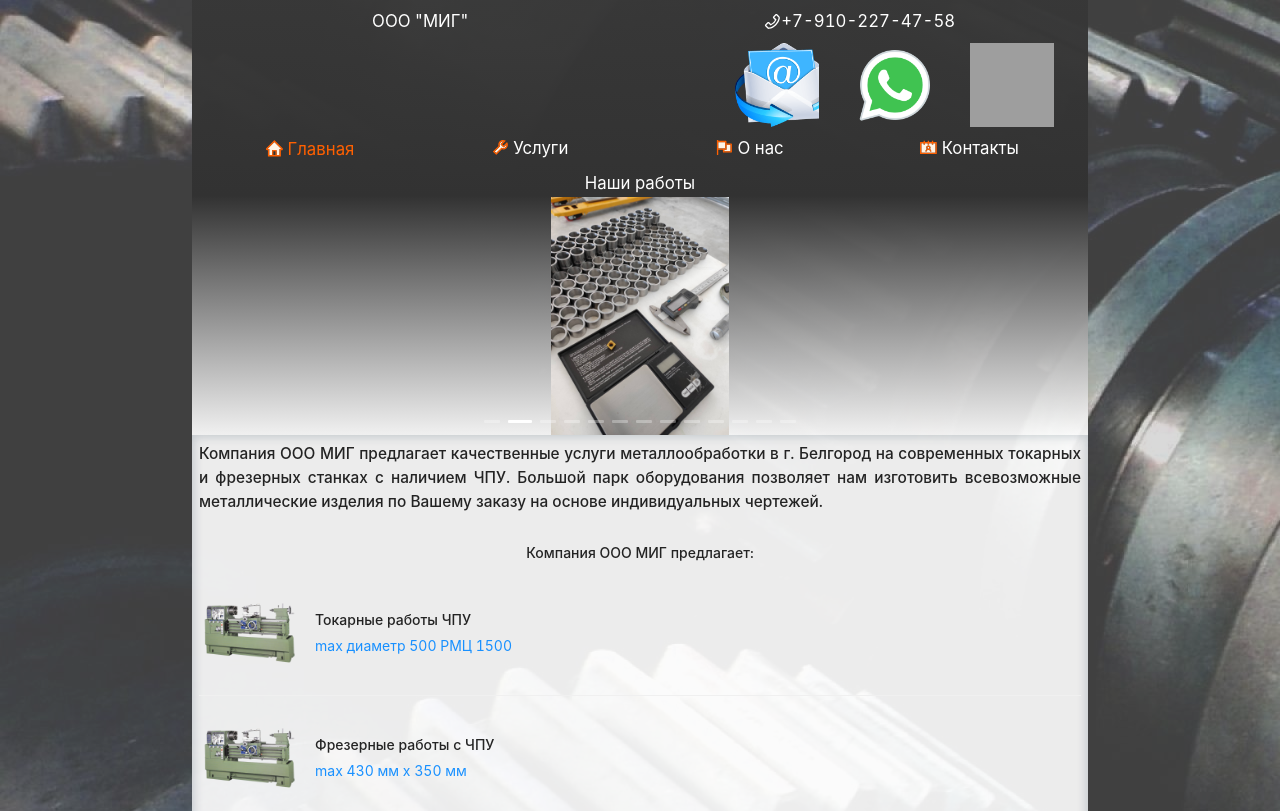
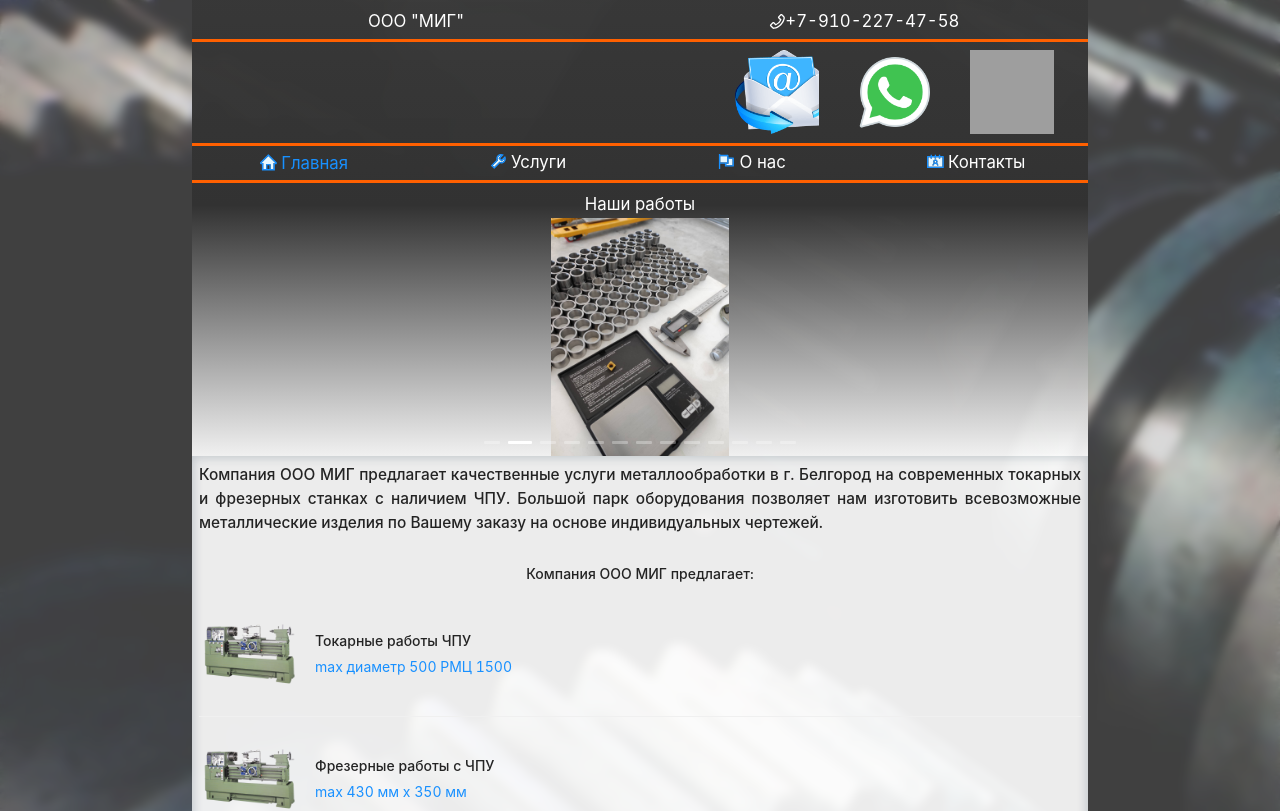
Before and after one commit to Aytcavdep/mig, a React (Create React App) app: page / in a window 1280 px wide. Shown: the top 811 px of the page. Built offline with nearby package versions, Linux system fonts and the light colour scheme; grey boxes are pictures that could not be loaded; the HTML template or start-up script is replaced by a standard one.

Commit message:
Restyle header, carousel

```diff
--- a/public/index.html
+++ b/public/index.html
@@ -14,9 +14,11 @@
     <meta name="theme-color" content="#000000" />
     <meta
       name="description"
-      content="ООО МИГ - услуги металлообработки полного цикла"
+      content="ООО МИГ - услуги металлообработки на современных токарных
+       и фрезерных станках ЧПУ с технической возможностью закалки,
+        химического оксидирования, цинкования"
     />
-    <title>ООО МИГ</title>
+    <title>МИГ Белгород.Токарные, фрезерные, шлифовальные работы</title>
   </head>
   <body>
     <noscript>You need to enable JavaScript to run this app.</noscript>
--- a/src/App.css
+++ b/src/App.css
@@ -19,15 +19,16 @@ body {
 }
 #root {
   background-color: rgba(160, 160, 160, 0.4);
+  backdrop-filter: blur(5px);
 }
 
-@media screen and (min-width: 321px) and (max-width: 480px)  {
+@media screen and (min-width: 321px) and (max-width: 480px) {
   .App {
     width: 100%;
   }
 }
-@media  (max-width: 330px) {
+@media (max-width: 330px) {
   .navmenu {
-   font-size: 13px;
+    font-size: 13px;
   }
-   }
+}
--- a/src/components/Carousel.jsx
+++ b/src/components/Carousel.jsx
@@ -1,8 +1,9 @@
-import { Carousel } from "antd";
+import { Carousel, Image } from "antd";
 import "antd/dist/antd.css";
 import React from "react";
 import { Link } from "react-router-dom";
 import { joblist } from "../pages/services/joblist";
+import "./Layout.css";
 /*const contentStyle = {
   height: "100px",
   color: "#fff",
@@ -11,30 +12,19 @@ import { joblist } from "../pages/services/joblist";
   background: "#000"
 };*/
 
-
 const CarouselImg = () => (
   <Carousel autoplay>
     {joblist.map((item) => (
       <div className="joblist" key={item.id}>
-        <Link to="/">
         <div className="img-container">
-          <img align="center" src={item.img} alt={item.title}/>
-          </div>
-        </Link>
+          <Image align="center" src={item.img} alt={item.title} />
+        </div>
+
         {/* <div className="joblist-container">
           <div className="joblist-services">{item.services}</div>
         </div> */}
       </div>
     ))}
-    {/*<div>
-      <h3 style={contentStyle}>2</h3>
-    </div>
-    <div>
-      <h3 style={contentStyle}>3</h3>
-    </div>
-    <div>
-      <h3 style={contentStyle}>4</h3>
-    </div>*/}
   </Carousel>
 );
 
--- a/src/components/Layout.css
+++ b/src/components/Layout.css
@@ -5,7 +5,7 @@
   cursor: pointer;
 }
 .active-nav {
-  color: #ff6000;
+  /*color: #ff6000;*/
   text-decoration: none;
 }
 
@@ -30,27 +30,29 @@
 .contact {
   display: grid;
   /* margin: 5px; */
-  margin: 0.5em;
+  margin: 0.5em 0;
+  padding-bottom: 4px;
   /* margin-bottom: 10px; */
   grid-template-columns: repeat(2, 1fr);
   justify-items: center;
   align-items: center;
   justify-content: space-between;
+  border-bottom: #ff6000 solid;
 }
 
 .navmenu {
-  /* margin: 5px; */
-  margin: 0.5em;
-  /* margin-top: 10px; */
-
+  margin: 0.5em 0;
   display: grid;
   grid-template-columns: repeat(4, 1fr);
-
   justify-items: center;
   align-items: center;
+  padding: 4px 0;
+  border-top: #ff6000 solid;
+  border-bottom: #ff6000 solid;
 }
+
 .nav:after {
-  background-color: #8db8f8;
+  background-color: #fff;
   display: block;
   content: "";
   height: 3px;
@@ -95,7 +97,7 @@ CarouselImg {
   justify-content: center;
 }
 
-.img-container > img {
+.ant-image-img {
   /* height: 100px; */
   height: var(--carousel-size);
 }
@@ -138,19 +140,3 @@ CarouselImg {
 .joblist {
   text-align: center;
 }
-
-.joblist-container {
-  background-image: url(/src/pages/services/img/cex.jpg);
-  /* height: 100px; */
-  height: var(--carousel-size);
-  color: white;
-  background-position: center;
-  background-repeat: no-repeat;
-  background-size: cover;
-}
-
-.joblist-services {
-  padding-top: 0.5em;
-  background-color: rgba(160, 160, 160, 0.4);
-  height: var(--carousel-size);
-}
--- a/src/components/Layout.jsx
+++ b/src/components/Layout.jsx
@@ -27,27 +27,36 @@ const Layout = () => {
           </div>
         </div>
         <div className="messager-container">
-        <div className="messager">
-        <a title="Отправить Email" href="mailto:admin@migbelg.ru?subject=Расчёт изготовления детали(from:migbelg.ru)"><img src={require("./img/email.webp")} alt="Email"/></a>
-        <a title="WhatsApp" href="whatsapp://send?phone=+79102274758"><img src={require("./img/whatsapp.png")} alt="WhatsApp"/></a>
-    <a title="Viber" href="viber://chat?number=%2B79102274758"><img src={require("./img/viber.png")} alt="Viber"/></a>
-    {/* <a title="Telegram" href="tg://resolve?domain=santech31"><img src="img/telegram.png" alt="Telegram"></a> */}
-    {/* <a title="instagram" href="http://instagram.com/_u/santech31/"><img src="img/instagram.png" alt="instagram"></a>
+          <div className="messager">
+            <a
+              title="Отправить Email"
+              href="mailto:admin@migbelg.ru?subject=Расчёт изготовления детали(from:migbelg.ru)"
+            >
+              <img src={require("./img/email.webp")} alt="Email" />
+            </a>
+            <a title="WhatsApp" href="whatsapp://send?phone=+79102274758">
+              <img src={require("./img/whatsapp.png")} alt="WhatsApp" />
+            </a>
+            <a title="Viber" href="viber://chat?number=%2B79102274758">
+              <img src={require("./img/viber.png")} alt="Viber" />
+            </a>
+            {/* <a title="Telegram" href="tg://resolve?domain=santech31"><img src="img/telegram.png" alt="Telegram"></a> */}
+            {/* <a title="instagram" href="http://instagram.com/_u/santech31/"><img src="img/instagram.png" alt="instagram"></a>
     <a title="Vk" href="http://vk.com/santech31/"><img src="img/vk.png" alt="vkontakte"></a> */}
-        </div>
+          </div>
         </div>
         <div className="navmenu">
           <NavLink to="/" className={setActive}>
-            <HomeTwoTone twoToneColor="#ff6000" /> Главная
+            <HomeTwoTone /> Главная
           </NavLink>
           <NavLink to="/services" className={setActive}>
-            <ToolTwoTone twoToneColor="#ff6000" /> Услуги
+            <ToolTwoTone /> Услуги
           </NavLink>
           <NavLink to="/about" className={setActive}>
-            <FlagTwoTone twoToneColor="#ff6000" /> О нас
+            <FlagTwoTone /> О нас
           </NavLink>
           <NavLink to="/contacts" className={setActive}>
-            <ContactsTwoTone twoToneColor="#ff6000" /> Контакты
+            <ContactsTwoTone /> Контакты
           </NavLink>
         </div>
         <div className="joblist">Наши работы</div>
```
